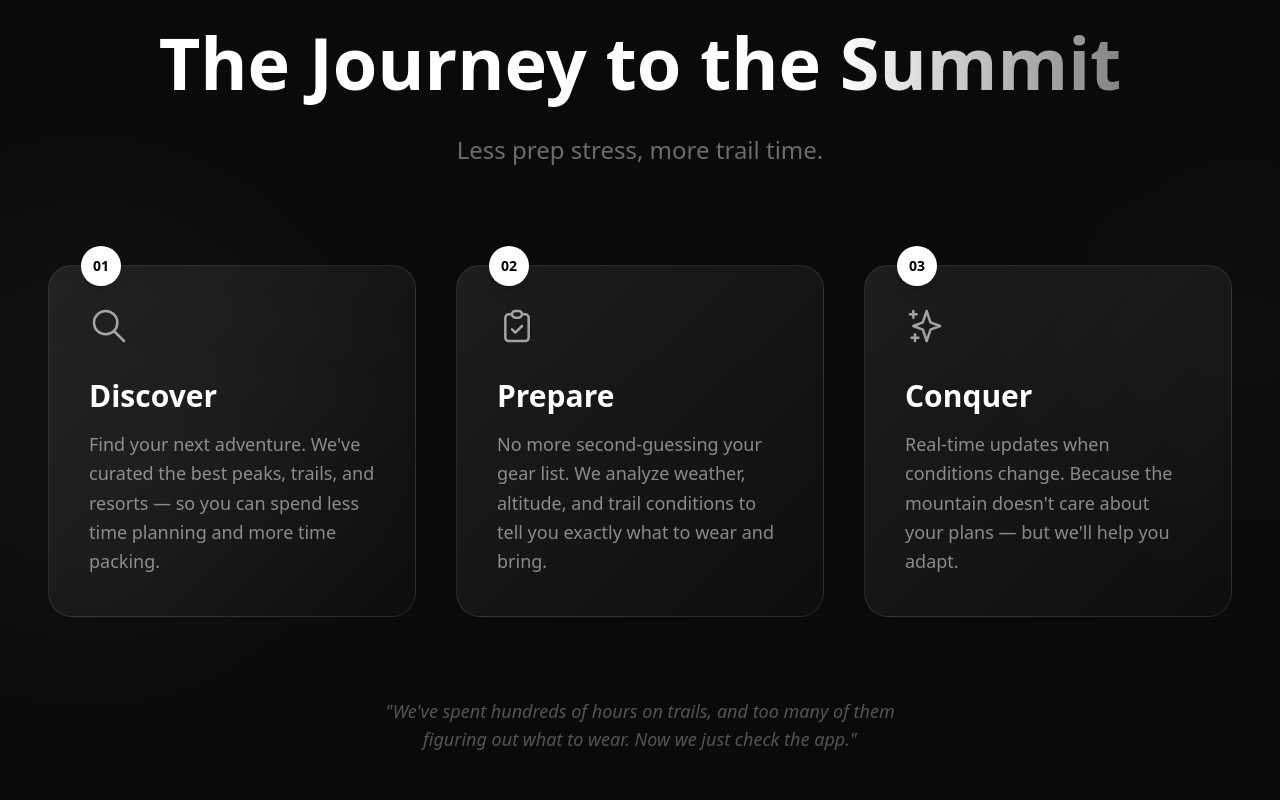
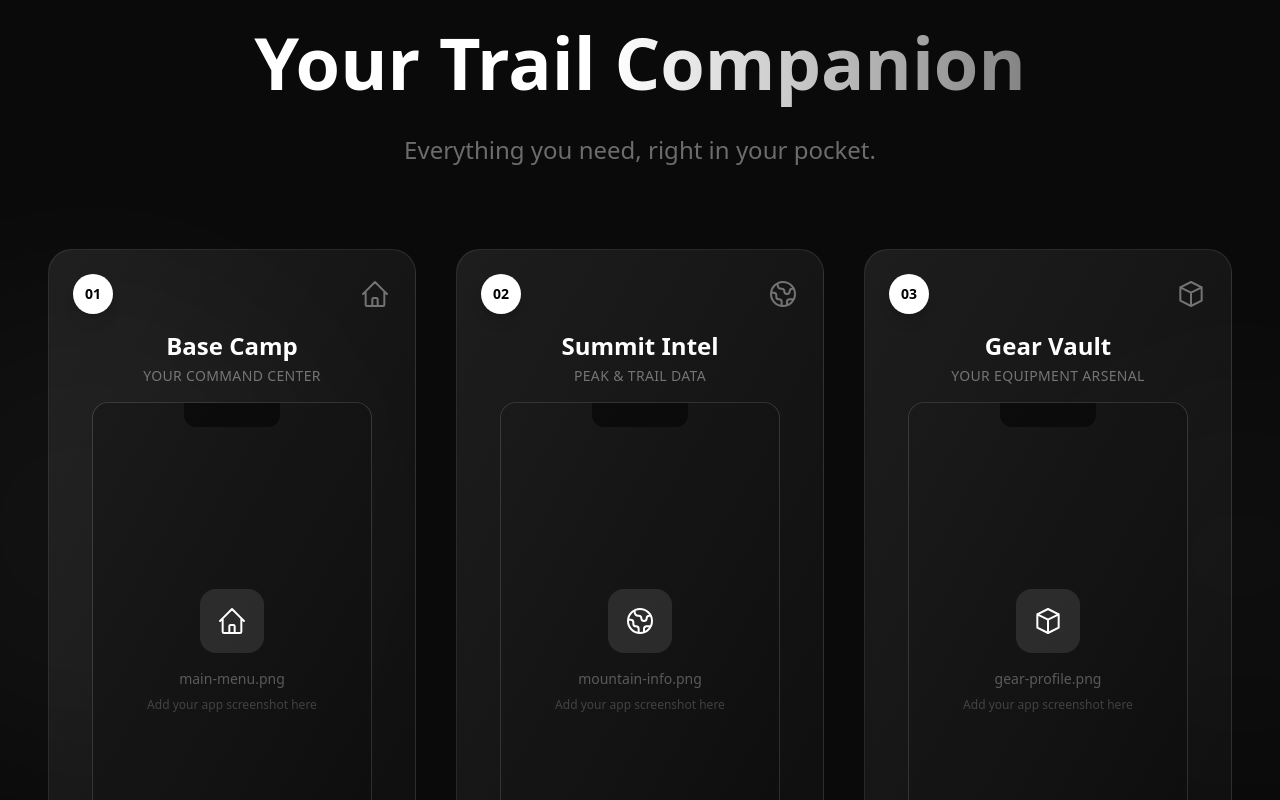
Before and after one commit to codyhluc/EIGER, a React (Vite) app: page / in a window 1280 px wide. Shown: the part 1000-1800 px from the top of the page. Built offline with nearby package versions, Linux system fonts and the light colour scheme.

Commit message:
Changed feature section

```diff
--- a/src/components/Features.jsx
+++ b/src/components/Features.jsx
@@ -3,31 +3,35 @@ import { useEffect, useRef, useState } from 'react';
 const features = [
     {
         stage: '01',
-        title: 'Discover',
-        description: 'Find your next adventure. We\'ve curated the best peaks, trails, and resorts — so you can spend less time planning and more time packing.',
+        title: 'Base Camp',
+        subtitle: 'Your Command Center',
+        // Image placeholder - you'll replace this with actual app screenshot
+        imagePlaceholder: 'main-menu',
         icon: (
-            <svg className="w-10 h-10" fill="none" stroke="currentColor" viewBox="0 0 24 24">
-                <path strokeLinecap="round" strokeLinejoin="round" strokeWidth={1.5} d="M21 21l-6-6m2-5a7 7 0 11-14 0 7 7 0 0114 0z" />
+            <svg className="w-8 h-8" fill="none" stroke="currentColor" viewBox="0 0 24 24">
+                <path strokeLinecap="round" strokeLinejoin="round" strokeWidth={1.5} d="M3 12l2-2m0 0l7-7 7 7M5 10v10a1 1 0 001 1h3m10-11l2 2m-2-2v10a1 1 0 01-1 1h-3m-6 0a1 1 0 001-1v-4a1 1 0 011-1h2a1 1 0 011 1v4a1 1 0 001 1m-6 0h6" />
             </svg>
         ),
     },
     {
         stage: '02',
-        title: 'Prepare',
-        description: 'No more second-guessing your gear list. We analyze weather, altitude, and trail conditions to tell you exactly what to wear and bring.',
+        title: 'Summit Intel',
+        subtitle: 'Peak & Trail Data',
+        imagePlaceholder: 'mountain-info',
         icon: (
-            <svg className="w-10 h-10" fill="none" stroke="currentColor" viewBox="0 0 24 24">
-                <path strokeLinecap="round" strokeLinejoin="round" strokeWidth={1.5} d="M9 5H7a2 2 0 00-2 2v12a2 2 0 002 2h10a2 2 0 002-2V7a2 2 0 00-2-2h-2M9 5a2 2 0 002 2h2a2 2 0 002-2M9 5a2 2 0 012-2h2a2 2 0 012 2m-6 9l2 2 4-4" />
+            <svg className="w-8 h-8" fill="none" stroke="currentColor" viewBox="0 0 24 24">
+                <path strokeLinecap="round" strokeLinejoin="round" strokeWidth={1.5} d="M3.055 11H5a2 2 0 012 2v1a2 2 0 002 2 2 2 0 012 2v2.945M8 3.935V5.5A2.5 2.5 0 0010.5 8h.5a2 2 0 012 2 2 2 0 104 0 2 2 0 012-2h1.064M15 20.488V18a2 2 0 012-2h3.064M21 12a9 9 0 11-18 0 9 9 0 0118 0z" />
             </svg>
         ),
     },
     {
         stage: '03',
-        title: 'Conquer',
-        description: 'Real-time updates when conditions change. Because the mountain doesn\'t care about your plans — but we\'ll help you adapt.',
+        title: 'Gear Vault',
+        subtitle: 'Your Equipment Arsenal',
+        imagePlaceholder: 'gear-profile',
         icon: (
-            <svg className="w-10 h-10" fill="none" stroke="currentColor" viewBox="0 0 24 24">
-                <path strokeLinecap="round" strokeLinejoin="round" strokeWidth={1.5} d="M5 3v4M3 5h4M6 17v4m-2-2h4m5-16l2.286 6.857L21 12l-5.714 2.143L13 21l-2.286-6.857L5 12l5.714-2.143L13 3z" />
+            <svg className="w-8 h-8" fill="none" stroke="currentColor" viewBox="0 0 24 24">
+                <path strokeLinecap="round" strokeLinejoin="round" strokeWidth={1.5} d="M20 7l-8-4-8 4m16 0l-8 4m8-4v10l-8 4m0-10L4 7m8 4v10M4 7v10l8 4" />
             </svg>
         ),
     },
@@ -55,46 +59,71 @@ const FeatureCard = ({ feature, index, mousePosition }) => {
     }, [index]);
 
     // Subtle card tilt based on mouse position
-    const tiltX = mousePosition.y * 5;
-    const tiltY = mousePosition.x * -5;
+    const tiltX = mousePosition.y * 3;
+    const tiltY = mousePosition.x * -3;
 
     return (
         <div
             ref={cardRef}
-            className={`group relative p-10 rounded-3xl bg-gradient-to-br from-white/[0.08] to-white/[0.02] border border-white/10
+            className={`group relative rounded-3xl bg-gradient-to-br from-white/[0.08] to-white/[0.02] border border-white/10
         hover:border-white/20 hover:from-white/[0.12] hover:to-white/[0.04]
-        transition-all duration-700 ease-out cursor-pointer
+        transition-all duration-700 ease-out overflow-hidden
         ${isVisible ? 'opacity-100 translate-y-0' : 'opacity-0 translate-y-16'}`}
             style={{
                 transform: isVisible ? `perspective(1000px) rotateX(${tiltX}deg) rotateY(${tiltY}deg)` : 'translateY(64px)',
             }}
         >
-            {/* Stage Number */}
-            <div className="absolute -top-5 left-8">
-                <span className="inline-flex items-center justify-center w-10 h-10 bg-white text-black text-sm font-bold rounded-full shadow-lg">
-                    {feature.stage}
-                </span>
+            {/* Header Section */}
+            <div className="p-6 pb-4">
+                {/* Stage Badge & Icon Row - Left and Right */}
+                <div className="flex items-center justify-between mb-4">
+                    <span className="inline-flex items-center justify-center w-10 h-10 bg-white text-black text-sm font-bold rounded-full shadow-lg">
+                        {feature.stage}
+                    </span>
+                    <div className="text-white/40 group-hover:text-white/70 transition-colors duration-300">
+                        {feature.icon}
+                    </div>
+                </div>
+
+                {/* Title - Centered */}
+                <h3 className="text-2xl font-bold text-white group-hover:text-white transition-colors text-center">
+                    {feature.title}
+                </h3>
+                <p className="text-sm text-white/40 mt-1 tracking-wide uppercase text-center">
+                    {feature.subtitle}
+                </p>
             </div>
 
-            {/* Icon */}
-            <div className="mb-8 text-white/60 group-hover:text-white group-hover:scale-110 transition-all duration-500">
-                {feature.icon}
+            {/* Image Container - Phone Mockup Style */}
+            <div className="relative px-6 pb-6 flex justify-center">
+                <div className="relative bg-gradient-to-b from-white/[0.05] to-white/[0.02] rounded-2xl overflow-hidden border border-white/10 aspect-[9/16] w-full max-w-[280px]">
+                    {/* Phone Frame Effect */}
+                    <div className="absolute top-0 left-1/2 -translate-x-1/2 w-24 h-6 bg-black/50 rounded-b-xl z-10" />
+
+                    {/* Image Placeholder - Centered */}
+                    <div className="absolute inset-0 flex items-center justify-center bg-gradient-to-br from-[#1a1a1a] to-[#0d0d0d]">
+                        <div className="text-center p-4">
+                            <div className="w-16 h-16 mx-auto mb-4 rounded-2xl bg-white/10 flex items-center justify-center">
+                                {feature.icon}
+                            </div>
+                            <p className="text-white/30 text-sm">
+                                {feature.imagePlaceholder}.png
+                            </p>
+                            <p className="text-white/20 text-xs mt-2">
+                                Add your app screenshot here
+                            </p>
+                        </div>
+                    </div>
+
+                    {/* Glare Effect on Hover */}
+                    <div className="absolute inset-0 bg-gradient-to-tr from-transparent via-white/5 to-transparent opacity-0 group-hover:opacity-100 transition-opacity duration-500 pointer-events-none" />
+                </div>
             </div>
-
-            {/* Title */}
-            <h3 className="text-3xl font-bold mb-4 text-white group-hover:text-white transition-colors">
-                {feature.title}
-            </h3>
-
-            {/* Description */}
-            <p className="text-lg text-white/50 leading-relaxed group-hover:text-white/70 transition-colors duration-300">
-                {feature.description}
-            </p>
 
             {/* Hover Glow Effect */}
             <div className="absolute inset-0 rounded-3xl opacity-0 group-hover:opacity-100 transition-opacity duration-500 pointer-events-none"
                 style={{
-                    background: 'radial-gradient(600px circle at var(--mouse-x, 50%) var(--mouse-y, 50%), rgba(255,255,255,0.06), transparent 40%)'
+                    background: 'radial-gradient(600px circle at var(--mouse-x, 50%) var(--mouse-y, 50%), rgba(255,255,255,0.04), transparent 40%)'
                 }}
             />
         </div>
@@ -156,16 +185,16 @@ const Features = () => {
 
             <div className="relative max-w-7xl mx-auto">
                 {/* Section Header */}
-                <div className={`text-center mb-24 transition-all duration-1000 ${isVisible ? 'opacity-100 translate-y-0' : 'opacity-0 translate-y-10'}`}>
+                <div className={`text-center mb-20 transition-all duration-1000 ${isVisible ? 'opacity-100 translate-y-0' : 'opacity-0 translate-y-10'}`}>
                     <span className="inline-block px-4 py-2 rounded-full border border-white/10 text-xs tracking-[0.3em] uppercase text-white/50 mb-8">
-                        How It Works
+                        App Preview
                     </span>
                     <h2 className="text-5xl md:text-6xl lg:text-7xl font-bold mb-8 text-white">
-                        The Journey to the{' '}
-                        <span className="bg-gradient-to-r from-white to-white/50 bg-clip-text text-transparent">Summit</span>
+                        Your Trail{' '}
+                        <span className="bg-gradient-to-r from-white to-white/50 bg-clip-text text-transparent">Companion</span>
                     </h2>
                     <p className="text-xl md:text-2xl text-white/40 max-w-2xl mx-auto leading-relaxed">
-                        Less prep stress, more trail time.
+                        Everything you need, right in your pocket.
                     </p>
                 </div>
 
@@ -176,10 +205,10 @@ const Features = () => {
                     ))}
                 </div>
 
-                {/* Human touch - testimonial style */}
-                <div className={`text-center mt-20 transition-all duration-1000 delay-500 ${isVisible ? 'opacity-100' : 'opacity-0'}`}>
-                    <p className="text-white/30 text-lg italic max-w-xl mx-auto">
-                        "We've spent hundreds of hours on trails, and too many of them figuring out what to wear. Now we just check the app."
+                {/* Bottom tagline */}
+                <div className={`text-center mt-16 transition-all duration-1000 delay-500 ${isVisible ? 'opacity-100' : 'opacity-0'}`}>
+                    <p className="text-white/30 text-lg max-w-xl mx-auto">
+                        "We built this because we spent way too many hours researching gear, weather, and trail conditions before every trip. Now it's all in one place."
                     </p>
                 </div>
             </div>
--- a/src/components/Hero.jsx
+++ b/src/components/Hero.jsx
@@ -115,7 +115,7 @@ const Hero = () => {
                     </p>
 
                     <p className="text-lg md:text-xl text-white/60 font-light max-w-2xl mx-auto italic">
-                        The summit waits for no one - but you'll be ready.
+                        The summit waits for no one - but you'll be ready
                     </p>
 
                     {/* CTA Button */}
--- a/src/components/Waitlist.jsx
+++ b/src/components/Waitlist.jsx
@@ -119,13 +119,13 @@ const Waitlist = () => {
 
                 {/* Subheadline - More human, conversational */}
                 <p className="text-xl md:text-2xl text-white/40 mb-6 max-w-2xl mx-auto leading-relaxed">
-                    Waitlist now — be among the first to experience intelligent mountain preparation.
+                    Waitlist now! Be among the first to experience intelligent outdoor preparation.
                 </p>
 
                 {/* Personal touch - human element */}
                 <p className="text-base text-white/30 mb-14 max-w-xl mx-auto italic">
-                    "We built this because we spent way too many hours researching gear, weather, and trail conditions before every trip. Now it's all in one place."
-                    <span className="block mt-2 text-white/20 not-italic text-sm">— The EIGER Team</span>
+                    "There is no better life purpose than to perish in attempting the great and the impossible"
+                    <span className="block mt-2 text-white/20 not-italic text-sm">- The EIGER Team</span>
                 </p>
 
                 {/* Waitlist Form */}
```
